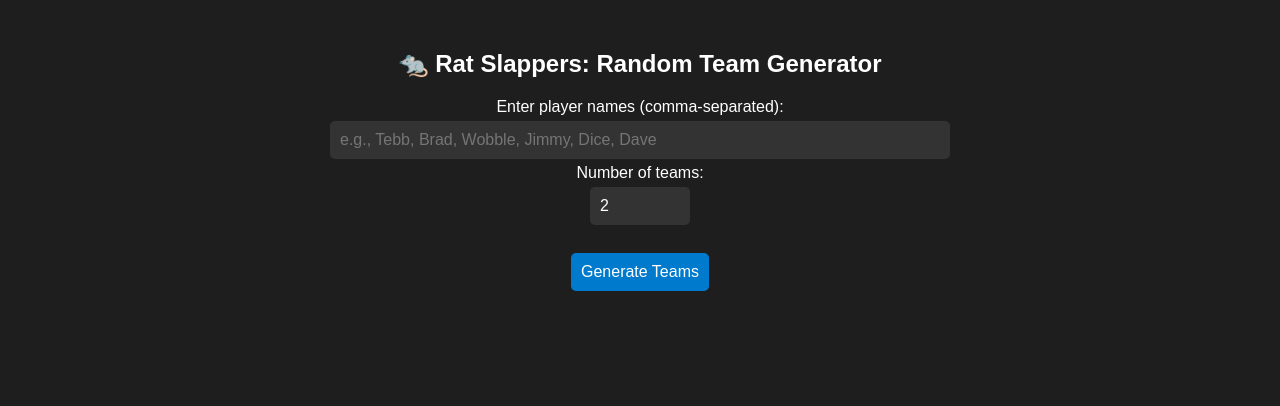
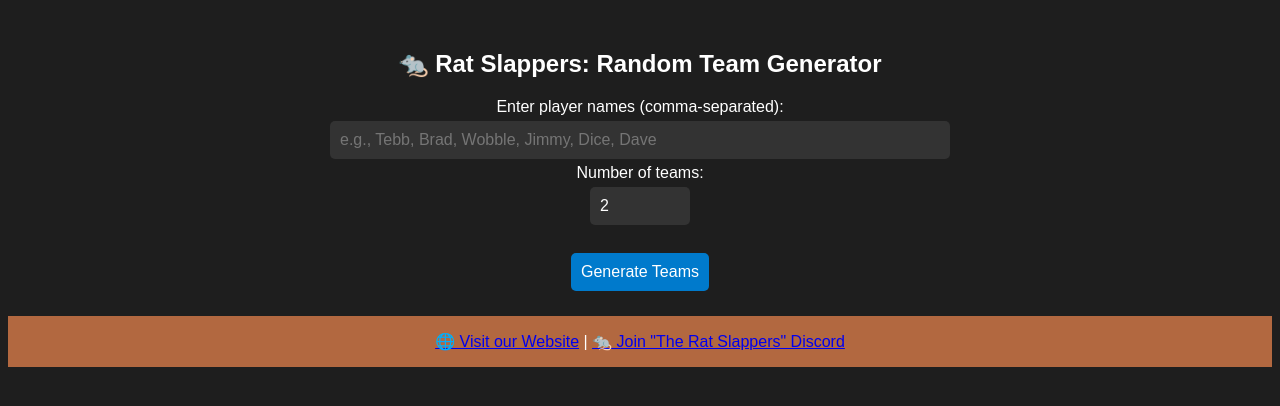
Before and after one commit to Tebbutt/RollForTeams, a plain HTML site: page index.html in a window 1280 px wide. Drawn offline with Linux system fonts and the light colour scheme.

Commit message:
Update index.html footer

```diff
--- a/index.html
+++ b/index.html
@@ -105,6 +105,9 @@
             document.getElementById("teamsContainer").innerHTML = output;
         }
     </script>
-
+<footer style="text-align:center; padding:1em 0; background:#B26840;">
+  <a href="https://ratslappers.wordpress.com" target="_blank">🌐 Visit our Website</a> |
+  <a href="https://discord.gg/sJYppyZfjd" target="_blank">🐀 Join "The Rat Slappers" Discord</a>
+</footer>
 </body>
 </html>
```
